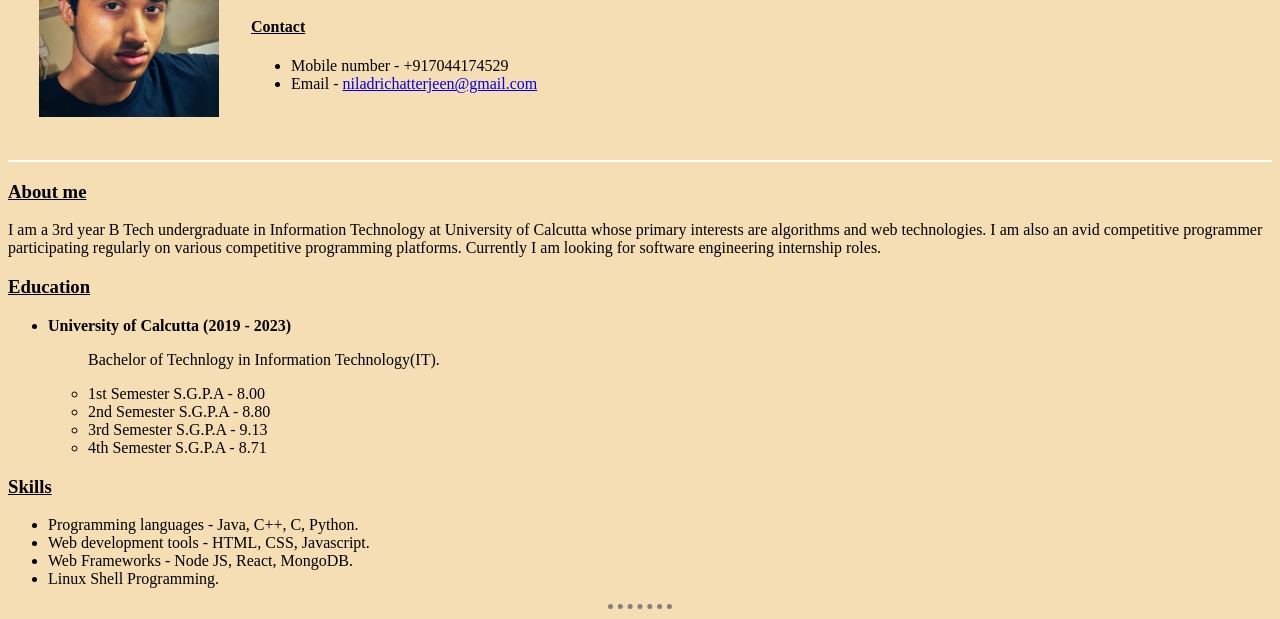
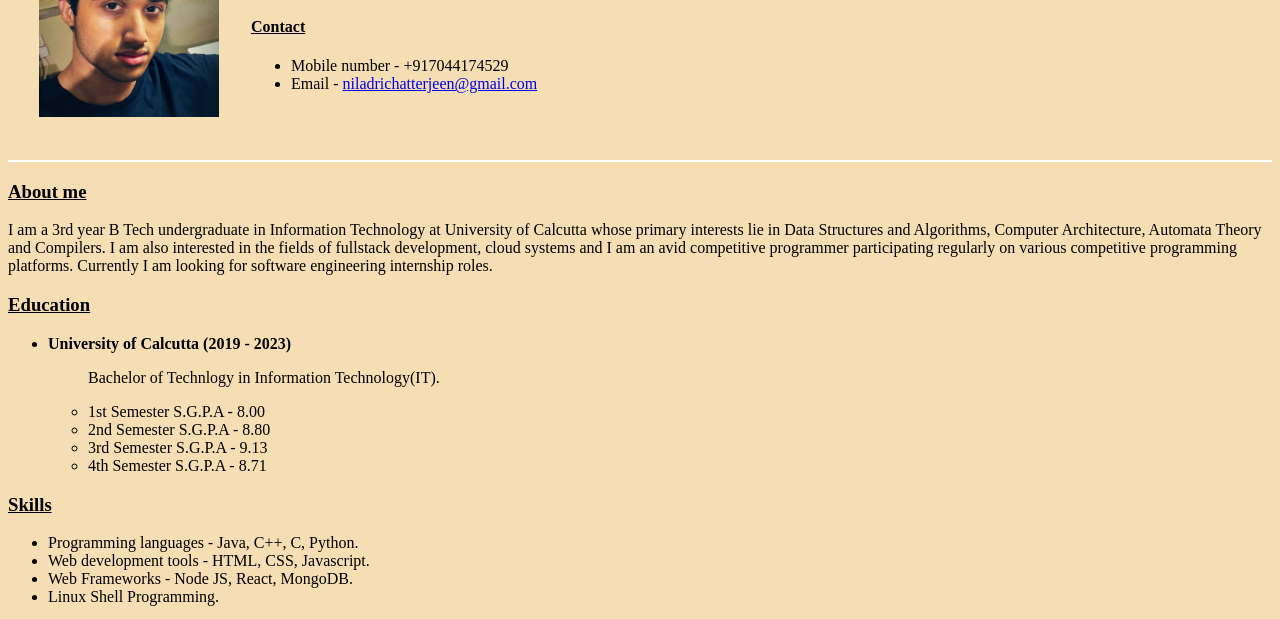
Before and after one commit to Ghutoon/Ghutoon.github.io, a plain HTML site: page index.html in a window 1280 px wide. Shown: the part 152-771 px from the top of the page. Drawn offline with Linux system fonts and the light colour scheme.

Commit message:
Update index.html

```diff
--- a/index.html
+++ b/index.html
@@ -30,7 +30,7 @@
 	</table>
 	<hr>
 	<h3><u>About me</u></h3>
-	<p>I am a 3rd year B Tech undergraduate in Information Technology at University of Calcutta whose primary interests are algorithms and web technologies. I am also an avid competitive programmer participating regularly on various competitive programming platforms. Currently I am looking for software engineering internship roles.</p>
+	<p>I am a 3rd year B Tech undergraduate in Information Technology at University of Calcutta whose primary interests lie in Data Structures and Algorithms, Computer Architecture, Automata Theory and Compilers. I am also interested in the fields of fullstack development, cloud systems and I am an avid competitive programmer participating regularly on various competitive programming platforms. Currently I am looking for software engineering internship roles.</p>
 	<h3><u>Education</u></h3>
 	<ul>
 	    <li><strong>University of Calcutta (2019 - 2023)</strong></li>
```
